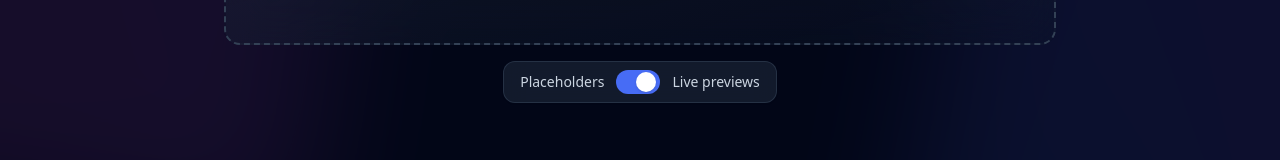
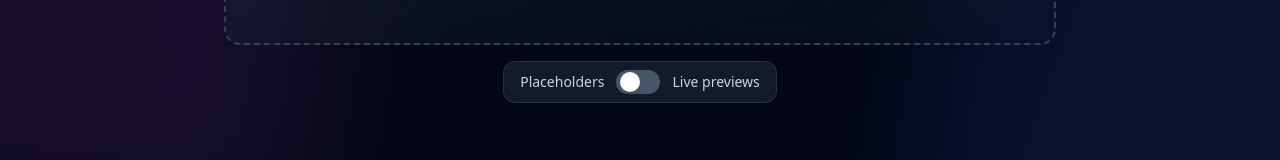
Before and after one commit to Real-Partha/gdrive-bot, a React (Vite) app in the folder frontend/: page / in a window 1280 px wide. Shown: the part 435-595 px from the top of the page. Built offline with nearby package versions, Linux system fonts and the light colour scheme.

Commit message:
Changed Deafault previews to placeholder

```diff
--- a/frontend/src/App.jsx
+++ b/frontend/src/App.jsx
@@ -20,7 +20,7 @@ export default function App() {
   const [statuses, setStatuses] = useState({})
   const [results, setResults] = useState({})
   const [isUploading, setIsUploading] = useState(false)
-  const [previewsDisabled, setPreviewsDisabled] = useState(false)
+  const [previewsDisabled, setPreviewsDisabled] = useState(true)
   const [previewLoading, setPreviewLoading] = useState([])
   const [attempts, setAttempts] = useState({})
 
```
